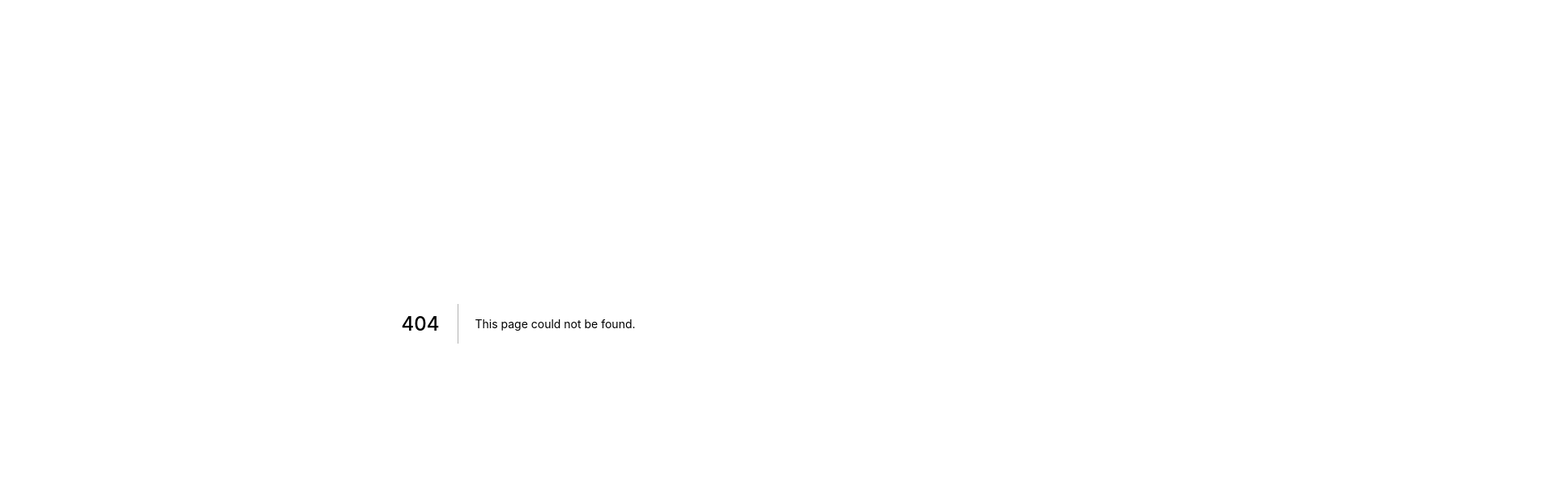
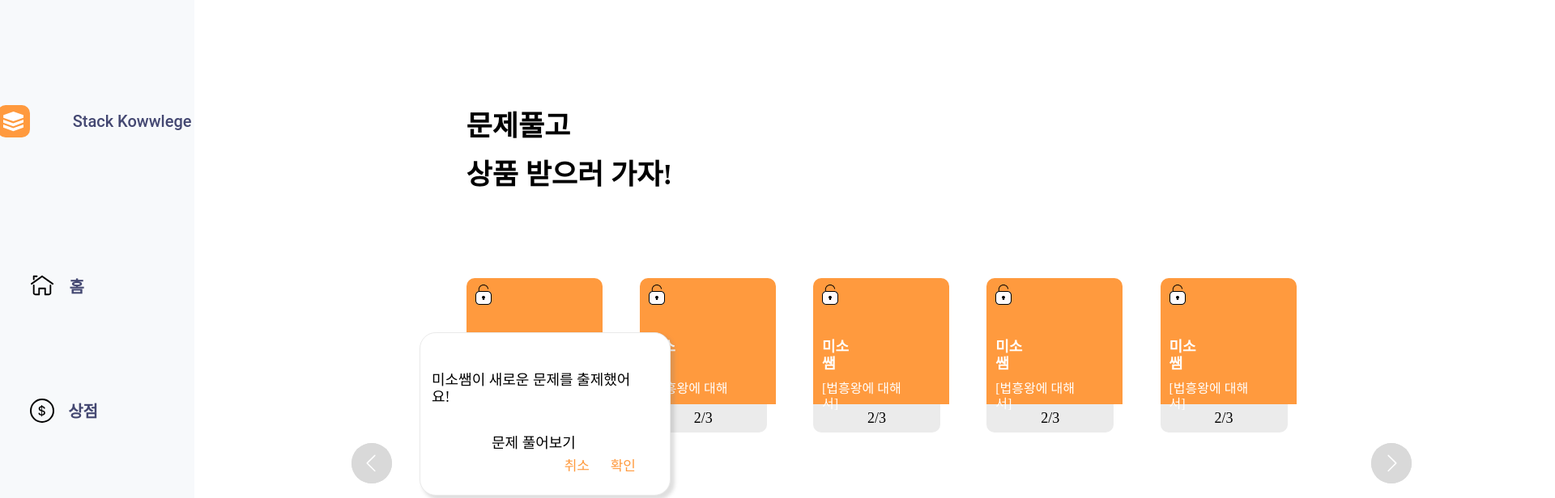
Before and after one commit to Stack-Knowledge/Stack-Knowledge-client, a Next.js app: page /MainPage in a window 1280 px wide. Before the commit this address had no page. Shown: the top 616 px of the page at 81% size, 1920 px wide, since content can reach past the window. Built offline with nearby package versions, Linux system fonts and the light colour scheme; a web font is replaced by a local one.

Commit message:
Update directory Layout

```diff
--- a/src/app/login/page.tsx
+++ b/src/app/login/page.tsx
@@ -1,3 +1,4 @@
+'use client';
 'use client';
 import { LoginBox } from 'components';
 
--- a/src/components/Question/style.ts
+++ b/src/components/Question/style.ts
@@ -45,4 +45,6 @@ export const SubmitBTN = styled.div`
   position: relative;
   left: 789px;
   bottom: 60px;
+
+  cursor: pointer;
 `;
--- a/src/components/Task/index.tsx
+++ b/src/components/Task/index.tsx
@@ -6,7 +6,7 @@ const Task = () => {
   return (
     <div>
       <S.TaskContainer>
-        <Image src={I.Rock} alt="" />
+        <Image src={I.Rock} alt="Rocked" />
         <S.TextBox>
           <S.Teacher>미소쌤</S.Teacher>
           <S.Title>[법흥왕에 대해서]</S.Title>
--- a/src/components/index.ts
+++ b/src/components/index.ts
@@ -1,7 +1,6 @@
 export { default as SideBar } from './SideBar';
 import { LoginBox } from './LoginBox/style';
 export { default as Task } from './Task';
-export { default as MainContainer } from './MainContainer';
 export { default as BottomNav } from './BottomNav';
 export { default as AlertBox } from './AlertBox';
 export { default as LoginBox } from './LoginBox';
--- a/src/images/LogoIcon.tsx
+++ b/src/images/LogoIcon.tsx
@@ -8,20 +8,20 @@ const LogoIcon = ({ color, size }: { color: string; size: boolean }) => {
       xmlns="http://www.w3.org/2000/svg"
     >
       <path
-        fill-rule="evenodd"
-        clip-rule="evenodd"
+        fillRule="evenodd"
+        clipRule="evenodd"
         d="M12.6255 0L24.8035 4.25673H24.9486V4.30745L25 4.32539H24.9486V7.68958H24.6523L12.4743 11.9463L0.296273 7.68958H0.151172V7.63886L0.0998535 7.62093H0.151172V4.25673H0.447476L12.6255 0Z"
         fill={color}
       />
       <path
-        fill-rule="evenodd"
-        clip-rule="evenodd"
+        fillRule="evenodd"
+        clipRule="evenodd"
         d="M24.9154 9.92542L24.9487 10.0011V13.6093L12.4441 18.1399L12.4253 18.0971L12.3787 18.2032L0 13.7189V10.0231L12.3238 14.4875L24.9154 9.92542Z"
         fill={color}
       />
       <path
-        fill-rule="evenodd"
-        clip-rule="evenodd"
+        fillRule="evenodd"
+        clipRule="evenodd"
         d="M24.9154 16.006L24.9487 16.0818V19.69L12.4441 24.2205L12.4253 24.1777L12.3787 24.2839L0 19.7996V16.1037L12.3238 20.5681L24.9154 16.006Z"
         fill={color}
       />
--- a/src/components/MainContainer/index.tsx
+++ b/src/pages/MainPage/index.tsx
@@ -4,7 +4,7 @@ import * as I from 'images';
 import Image from 'next/image';
 import { css } from '@emotion/react';
 
-const MainContainer = () => {
+const MainPage = () => {
   return (
     <S.MainContainer>
       <C.AlertBox />
@@ -46,4 +46,4 @@ const MainContainer = () => {
   );
 };
 
-export default MainContainer;
+export default MainPage;
--- a/src/app/task/page.tsx
+++ b/src/pages/TaskPage/index.tsx
@@ -1,9 +1,8 @@
-'use client';
 import { Timer } from 'components';
 import * as C from 'components';
 import { Text, Container } from './style';
 
-const Task = () => {
+const TaskPage = () => {
   return (
     <Container>
       <C.SideBar />
@@ -13,4 +12,4 @@ const Task = () => {
     </Container>
   );
 };
-export default Task;
+export default TaskPage;
--- /dev/null
+++ b/src/pages/index.ts
@@ -0,0 +1,2 @@
+export { default as MainPage } from './MainPage';
+export { default as TaskPage } from './TaskPage';
```
Also changed, not shown: src/app/page.tsx (+2 -6 lines), src/app/tasks/page.tsx (added, +11 -0 lines), src/pages/TaskPage/style.ts (renamed from src/app/task/style.ts, +7 -7 lines), src/pages/MainPage/style.ts (renamed from src/components/MainContainer/style.ts).
